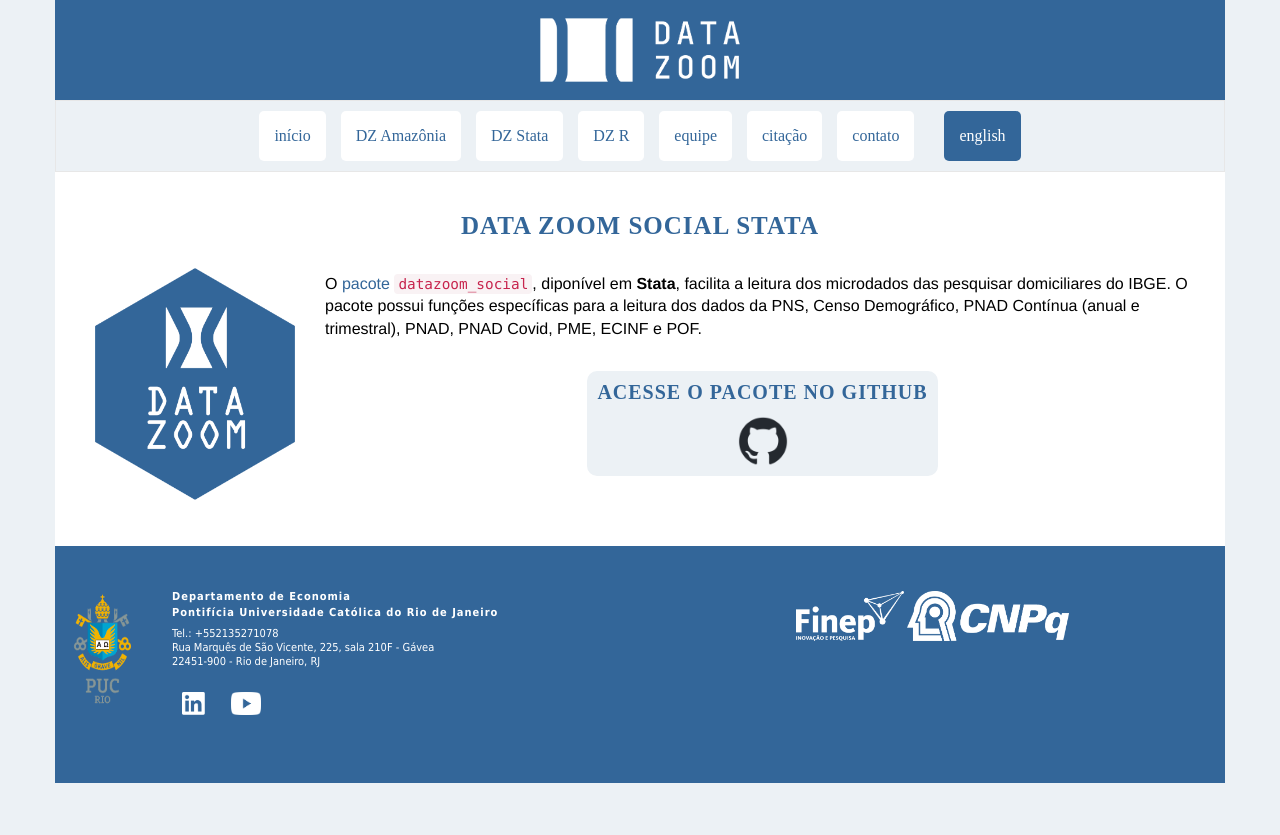
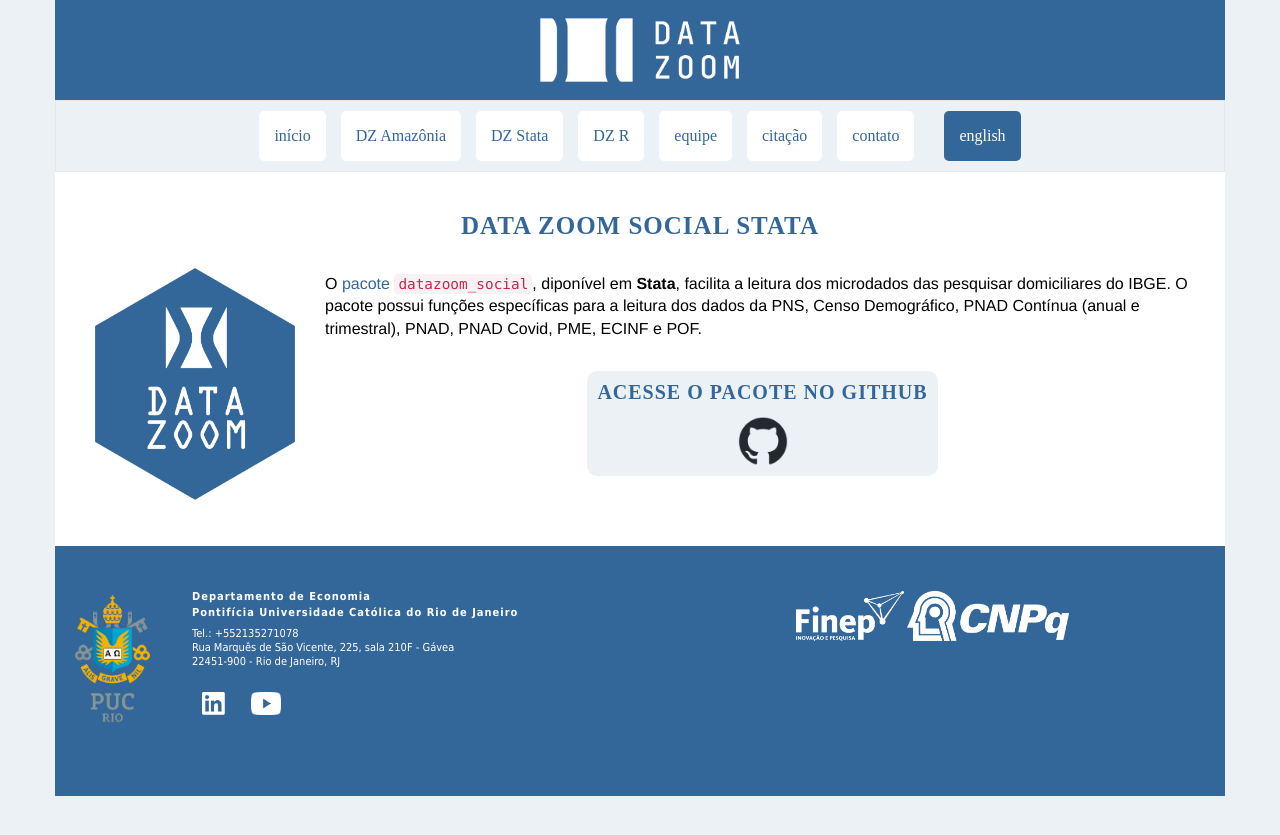
Before and after one commit to datazoompuc/datazoompuc.github.io, a Jekyll site: the page built from pt/dz_stata.md, in a window 1280 px wide. Shown: the top 835 px of the page. Built offline with Jekyll 4.4.1, drawn with Linux system fonts in a browser that asks for light colours; nearby versions of some CDN libraries; some web fonts are replaced.

Commit message:
Update footer.html

```diff
--- a/_includes/footer.html
+++ b/_includes/footer.html
@@ -8,7 +8,7 @@
         <a href="http://www.puc-rio.br">
           <img alt="PUC"
                src="{{ '/assets/img/logo_puc.png' | relative_url }}"
-               width="65" height="140" style="display:block;">
+               width="85" height="160" style="display:block;">
         </a>
 
         <!-- Texto e redes sociais -->
```
